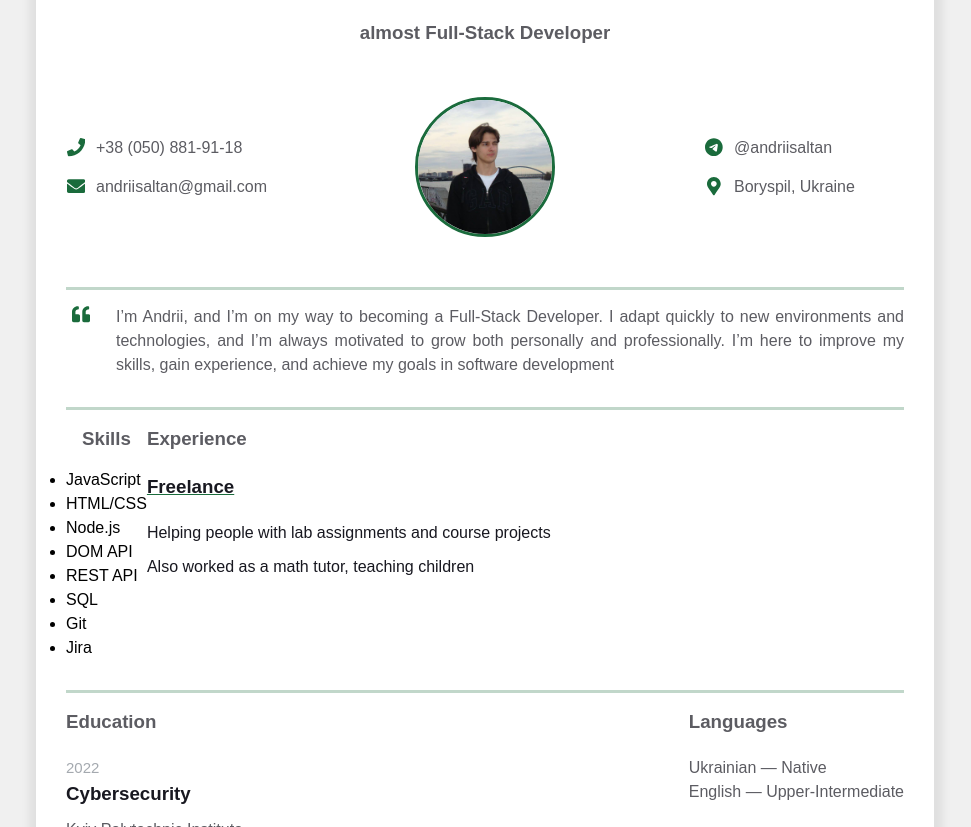
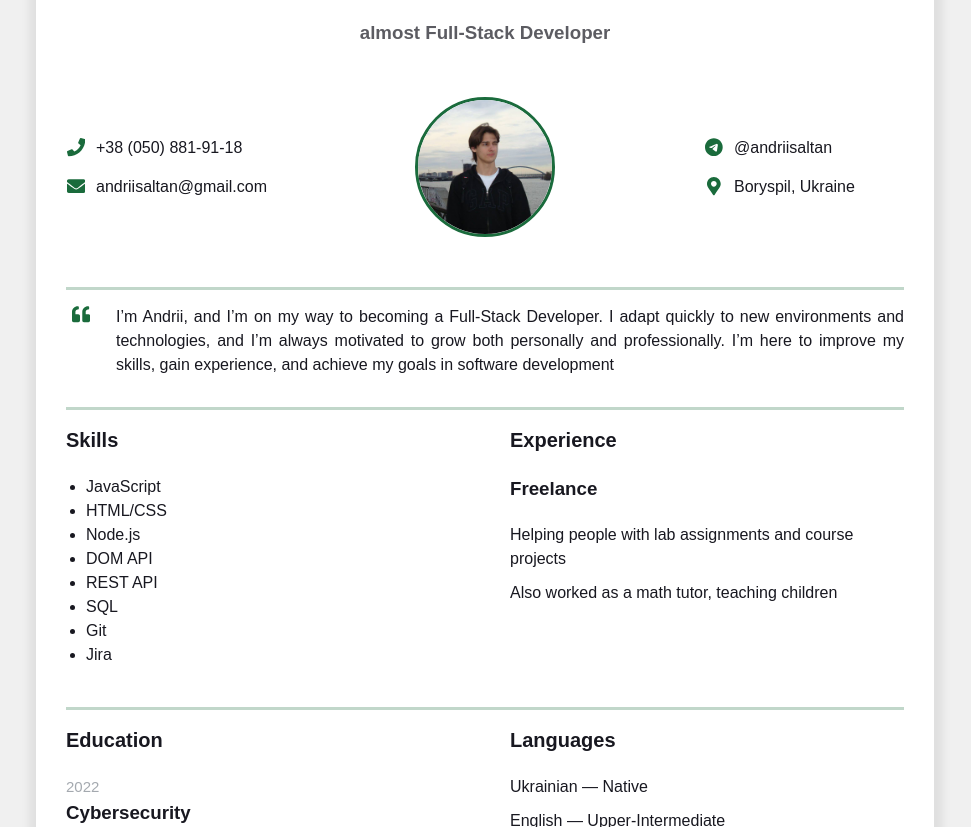
Before and after one commit to andriisaltan/homepage, a plain HTML site: page index.html in a window 1280 px wide. Shown: the part 125-952 px from the top of the page, without its empty margins (155-1126 px from the left). Drawn offline with Linux system fonts and the light colour scheme.

Commit message:
Change and improve styles.css

```diff
--- a/styles.css
+++ b/styles.css
@@ -94,7 +94,7 @@ body {
 
 
 .contact-info__item {
-    color: var(--secondary-text-color);
+    color: var(--primary-text-color);
     text-decoration: none;
     display: flex;
     align-items: center;
@@ -155,32 +155,47 @@ body {
 }
 
 .intro_text {
-    color: var(--secondary-text-color);
+    color: var(--primary-text-color);
     text-align: justify;
 }
 
 
-.skills__header {
-    color: var(--secondary-text-color);
-    text-align: center;
-    margin-bottom: 15px;
+.skills__header,
+.experiences__header,
+.additional-info__education-header,
+.additional-info__languages-header {
+    color: var(--primary-text-color);
+    font-size: 20px;
+    font-weight: bold;
+    text-align: left;
+    margin-bottom: 20px;
 }
 
-.skills__text {
-    color: var(--secondary-text-color);
-    text-align: justify;
+
+.skills__list,
+.experiences__company-project-name,
+.additional-info__education-university-name,
+.additional-info__languages-item {
+    color: var(--primary-text-color);
+    font-size: 16px;
+    font-weight: normal;
+    text-align: left;
+    margin-bottom: 10px;
+}
+
+.skills__list {
+    padding-left: 20px;
+}
+
+
+.skills {
+    flex: 1 1 50%;
+    margin-right: 50px;
 }
 
 
 .experiences {
-    flex: 1 1 60%;
-    margin-right: 50px;
-}
-
-.experiences__header {
-    color: var(--secondary-text-color);
-    text-align: left;
-    margin-bottom: 20px;
+    flex: 1 1 50%;
 }
 
 .experiences__company-header-durability {
@@ -192,8 +207,6 @@ body {
 
 .experiences__company-header-name {
     color: var(--primary-text-color);
-    text-decoration-color: var(--text-decoration-color);
-    text-decoration-line: underline;
     text-align: left;
     margin-bottom: 20px;
 }
@@ -210,30 +223,15 @@ body {
     font-size: 15px;
 }
 
-.experiences__company-project-name {
-    color: var(--primary-text-color);
-    text-align: left;
-    margin-bottom: 10px;
-}
-
 .experiences__company-project-responsibilities {
     color: var(--secondary-text-color);
     padding-left: 20px;
 }
 
 
-.additional-info {
-    flex: 1 1 40%;
-}
-
 .additional-info__education {
-    margin-bottom: 20px;
-}
-
-.additional-info__education-header {
-    color: var(--secondary-text-color);
-    text-align: left;
-    margin-bottom: 20px;
+    flex: 1 1 50%;
+    margin-right: 50px;
 }
 
 .additional-info__education-university-durability {
@@ -249,22 +247,9 @@ body {
     margin-bottom: 10px;
 }
 
-.additional-info__education-university-name {
-    color: var(--secondary-text-color);
-}
 
 .additional-info__languages {
-    margin-bottom: 20px;
-}
-
-.additional-info__languages-header {
-    color: var(--secondary-text-color);
-    text-align: left;
-    margin-bottom: 20px;
-}
-
-.additional-info__languages-item {
-    color: var(--secondary-text-color);
+    flex: 1 1 50%;
 }
 
 
@@ -280,7 +265,9 @@ body {
         margin-bottom: 20px;
     }
 
-    .experiences {
+    .skills,
+    .experiences,
+    .additional-info__education {
         margin-right: 0;
         margin-bottom: 30px;
     }
```
